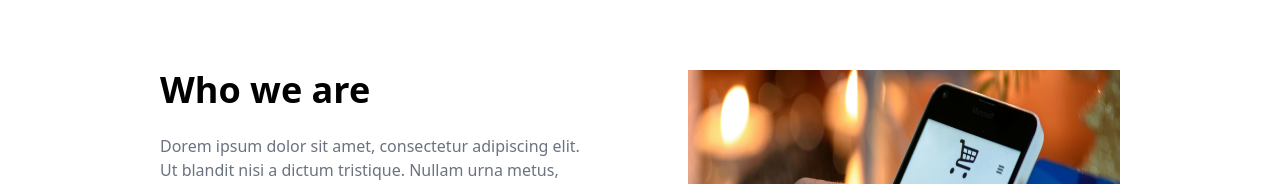
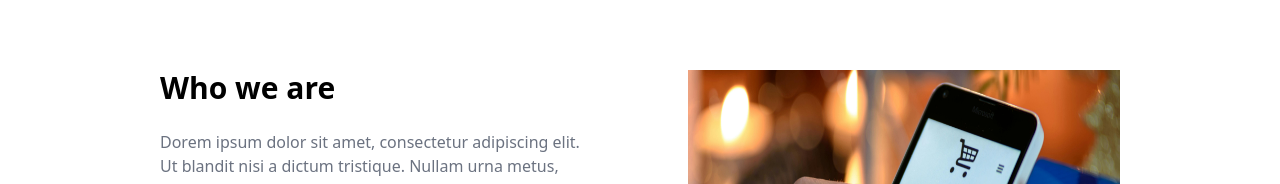
Before and after one commit to ralphscl/grodge-app, a React (Vite) app in the folder client/: page /about-us in a window 1280 px wide. Shown: the part 438-622 px from the top of the page. Built offline with nearby package versions, Linux system fonts and the light colour scheme; no server answers.

Commit message:
Update About page

```diff
--- a/client/src/pages/aboutpage/AboutPage.jsx
+++ b/client/src/pages/aboutpage/AboutPage.jsx
@@ -10,7 +10,7 @@ const AboutPage = () => {
 
       <div className='flex flex-col lg:flex-row px-8 py-16 md:px-4 lg:px-28 xl:px-58 2xl:px-64'>
         <div className='w-full lg:w-1/2 p-12'>
-          <h1 className='pb-6 text-black font-bold text-4xl'>Who we are</h1>
+          <h1 className='pb-6 text-black font-bold text-3xl'>Who we are</h1>
           <p>
             Dorem ipsum dolor sit amet, consectetur adipiscing elit.
             Ut blandit nisi a dictum tristique. Nullam urna metus,
@@ -28,7 +28,7 @@ const AboutPage = () => {
             perspiciatis. Doremque laudantium totam remrutrumDorem ipsum dolor.
           </p>
         </div>
-        <img src={AboutImage} alt='online-shopping-image' className='w-full lg:w-1/2 p-12' />
+        <img src={AboutImage} alt='online-shopping-image' className='w-full h-auto lg:w-1/2 lg:h-auto p-12' />
       </div>
     </section>
   );
```
